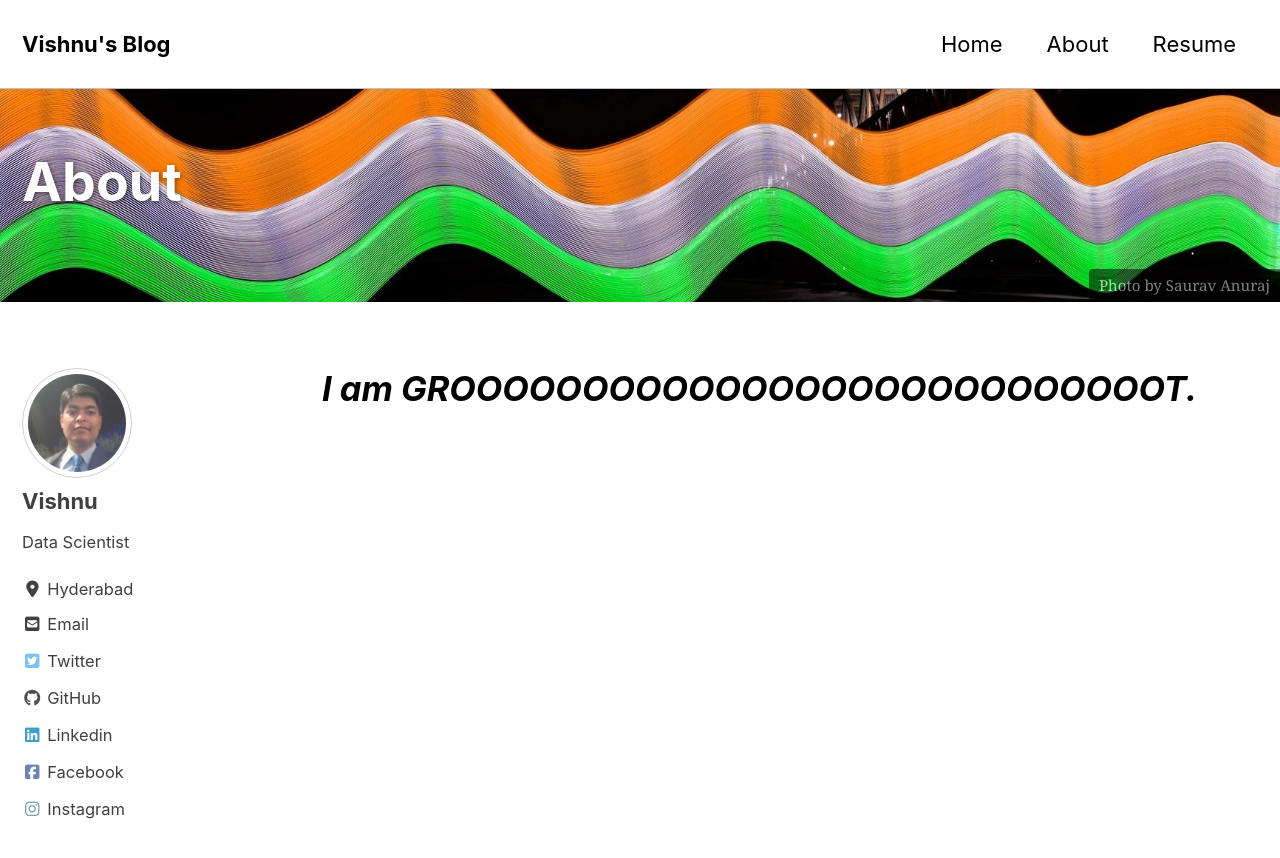
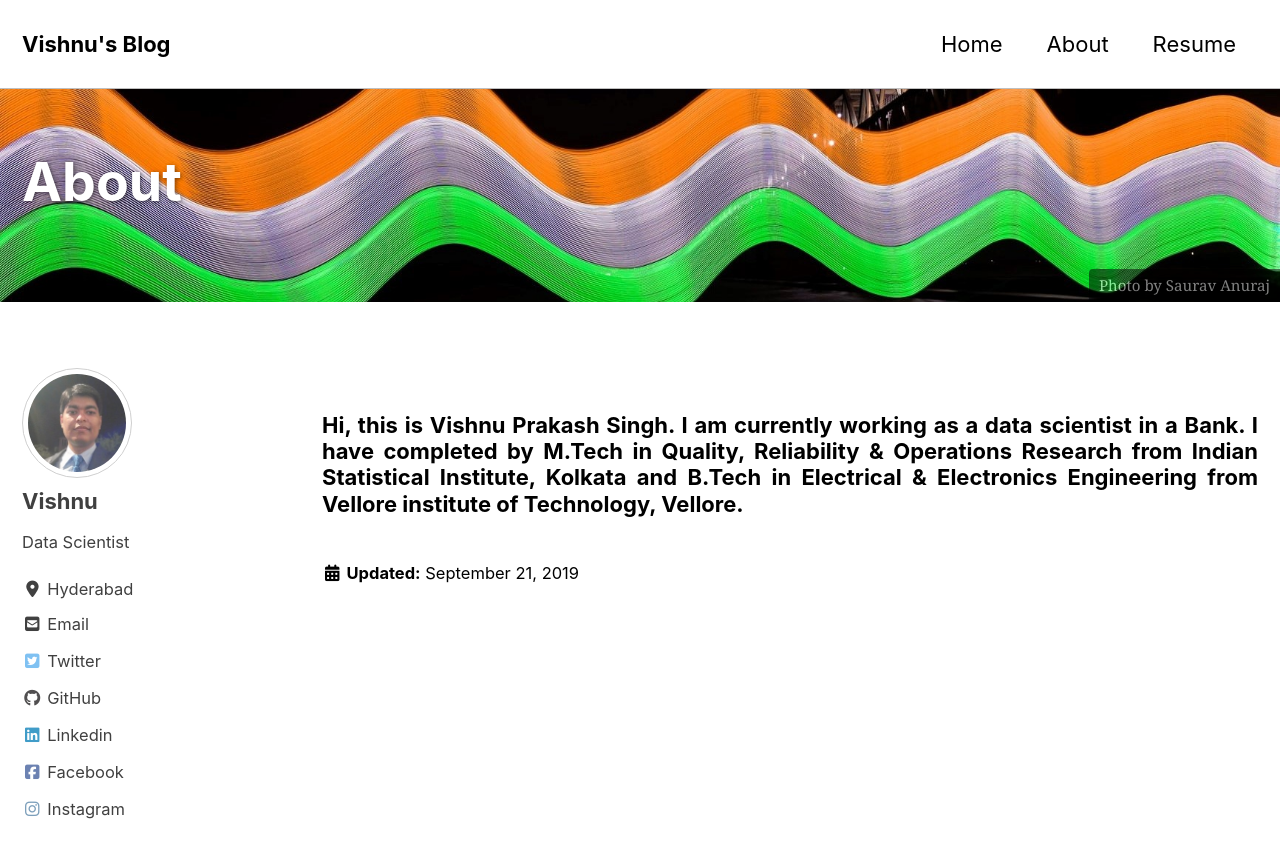
Before and after one commit to Vishnu1183/vishnu1183.github.io, a Jekyll site: the page built from _pages/about.md, in a window 1280 px wide and 900 px high. Shown: the top 858 px of the window. Built offline with Jekyll 4.4.1, drawn with Linux system fonts in a browser that asks for light colours; cached includes are drawn as plain includes; nearby versions of some CDN libraries.

```diff
--- a/_pages/about.md
+++ b/_pages/about.md
@@ -1,10 +1,14 @@
 ---
+layout: single
 title: "About"
 permalink: /about/
+author_profile: true
 header:
     overlay_image: /images/header_about.jpg
     caption: "Photo by [Saurav Anuraj](http://www.meowstudio.in/)"
 classes: wide
+date: 2019-09-21
 ---
 
-# *I am GROOOOOOOOOOOOOOOOOOOOOOOOOOOT.*
+### Hi, this is Vishnu Prakash Singh. I am currently working as a data scientist in a Bank. I have completed by M.Tech in Quality, Reliability & Operations Research from Indian Statistical Institute, Kolkata and B.Tech in Electrical & Electronics Engineering from Vellore institute of Technology, Vellore.
+{: .text-justify}
--- a/index.html
+++ b/index.html
@@ -3,7 +3,7 @@
 author_profile: true
 title: "Data Science Tutorials"
 header:
-	overlay_image: /images/header_home.jpg
+    overlay_image: /images/header_home.jpg
     caption: "Photo by [Saurav Anuraj](http://www.meowstudio.in/)"
 classes: wide
 ---
```
Also changed, not shown: _pages/resume.md (+1 -1 lines), index.md (+1 -1 lines).
